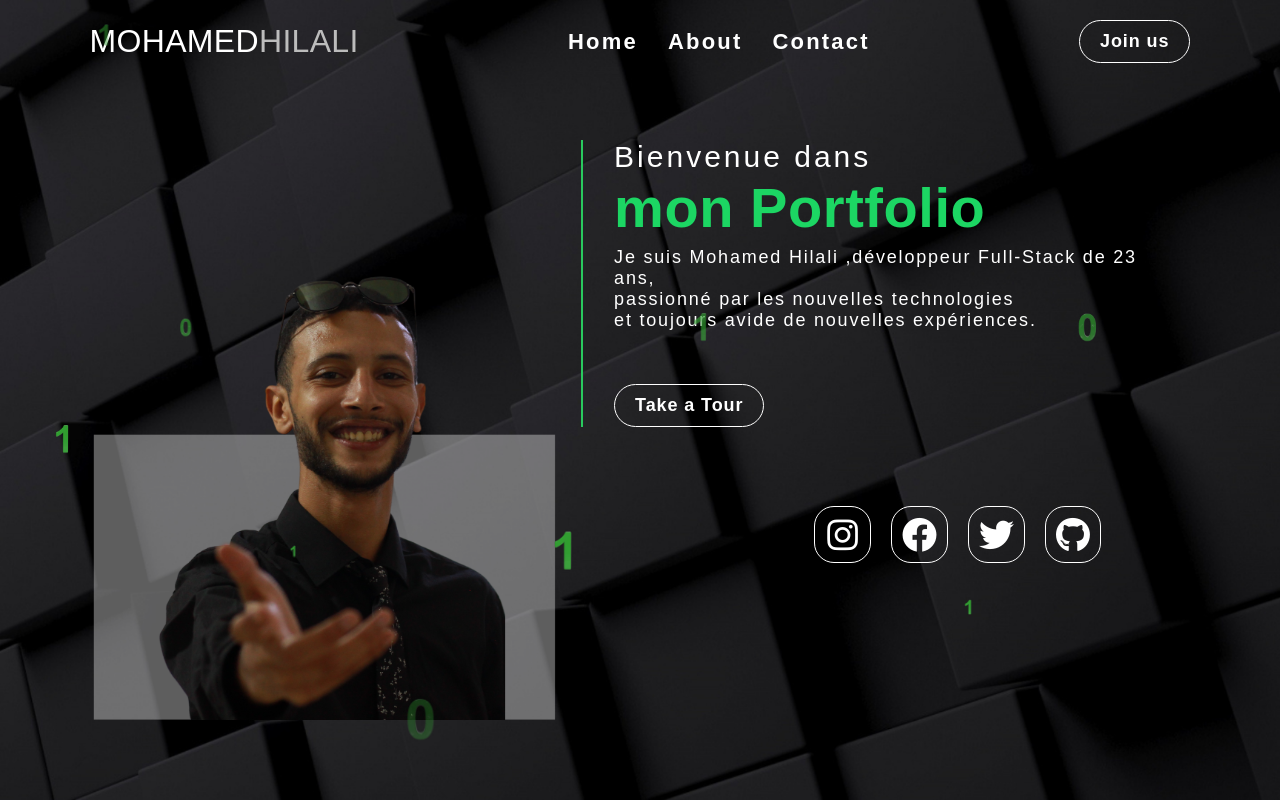
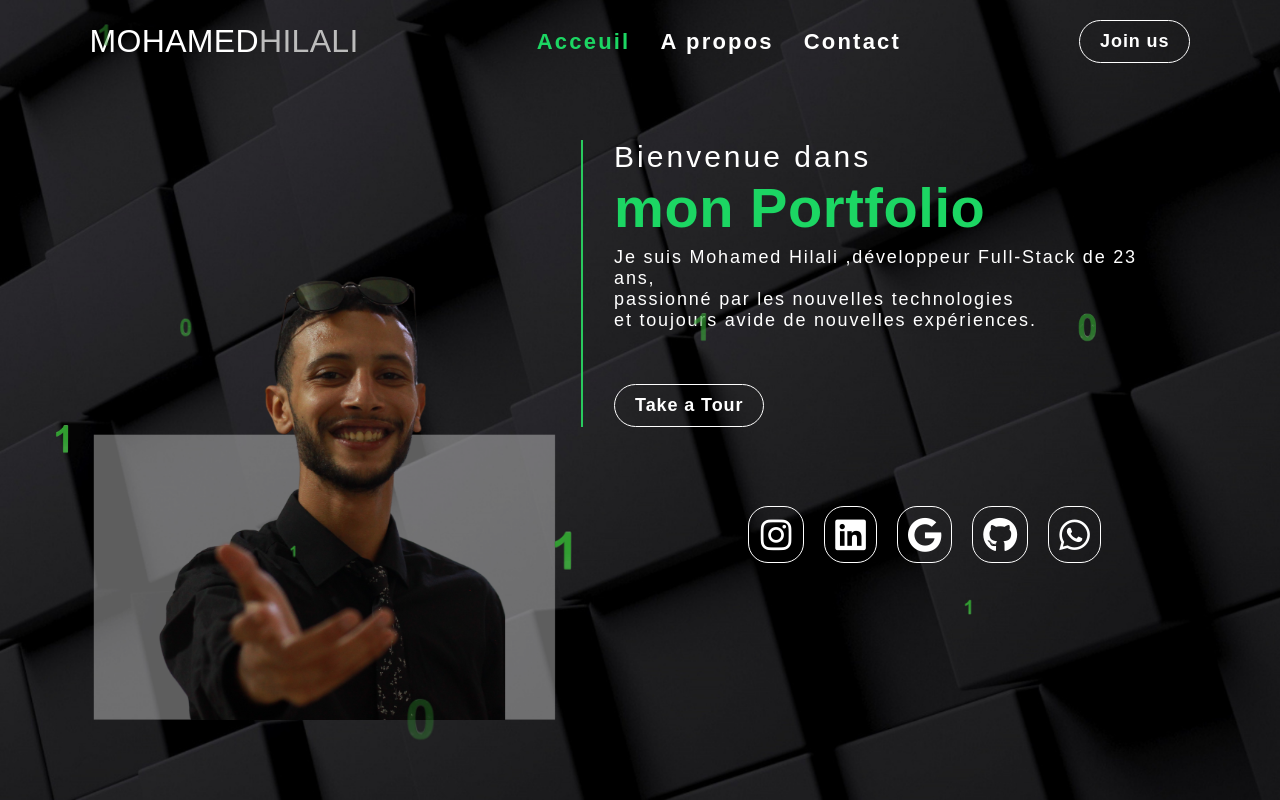
Before and after one commit to mohamed03hilali/portfolio, a plain HTML site: page index.html in a window 1280 px wide. Drawn offline with Linux system fonts and the light colour scheme; a web font is replaced by a local one.

Commit message:
5 commit

```diff
--- a/index.html
+++ b/index.html
@@ -19,9 +19,9 @@
                         <h1>Mohamed<span>hilali</span></h1>
                     </div>
                     <ul>
-                        <li><a href="">Home</a></li>
-                        <li><a href="">About</a></li>
-                        <li><a href="">Contact</a></li>
+                        <li><a id="accueil" href="index.html">Acceuil</a></li>
+                        <li><a id="apropos" href="">A propos</a></li>
+                        <li><a id="contact" href="">Contact</a></li>
                     </ul>
                     <a href="" class="btn">Join us</a>
                 </div>
@@ -41,10 +41,11 @@
             </div>
 
             <div class="social container">
-                <div><i class="fa-brands fa-instagram"></i></div>
-                <div><i class="fa-brands fa-facebook"></i></div>
-                <div><i class="fa-brands fa-twitter"></i></div>
-                <div><i class="fa-brands fa-github"></i></div>
+                <div><a href="https://www.instagram.com/simo_inyourdreams/" target="_blank" ><i  class="fa-brands fa-instagram"></i></a></div>
+                <div><a href="" target="_blank"><i class="fa-brands fa-linkedin"></i></a></div>
+                <div><a href="mailto:mohamed03hilali@gmail.com" target="_blank"><i class="fa-brands fa-google"></i></a></div>
+                <div><a href="https://github.com/mohamed03hilali" target="_blank"><i class="fa-brands fa-github"></i></div></a>
+                <div><a href="https://wa.me/+212640883715" target="_blank"><i class="fa-brands fa-whatsapp"></i></div></a>
             </div>
 
             <div class="bubble">
@@ -61,6 +62,28 @@
             </div>
         </div>
     </main>
+    <script>
+        // Récupérer le chemin de la page actuelle
+var path = window.location.pathname;
+
+// Fonction pour définir le lien actif
+function setActiveLink(linkId) {
+    var link = document.getElementById(linkId);
+    if (link) {
+        link.classList.add("active");
+    }
+}
+
+// Identifier la page actuelle et définir le lien actif
+if (path.includes("index.html")) {
+    setActiveLink("accueil");
+} else if (path.includes("about.html")) {
+    setActiveLink("apropos");
+} else if (path.includes("contact.html")) {
+    setActiveLink("contact");
+}
+
+    </script>
 </body>
 
 </html>
--- a/style.css
+++ b/style.css
@@ -85,7 +85,18 @@ body {
     letter-spacing: 0.1em;
     font-weight: 700;
     font-family: 'BlockKie',sans-serif;
-    transition: 0.4s ease-in-out;
+    transition: 0.4s ease-in-out ;
+
+}
+/* Change la couleur lors du survol */
+.nav ul li a:hover {
+    color: #56c581; /* Couleur verte au survol */
+}
+
+/* Change la couleur lors du clic */
+.nav ul li a.active {
+    color: #1CD663; /* Couleur verte lors du clic */
+    text-decoration: none; /* Ajoute une ligne sous le texte */
 }
 
 .nav ul li a:hover{
```
